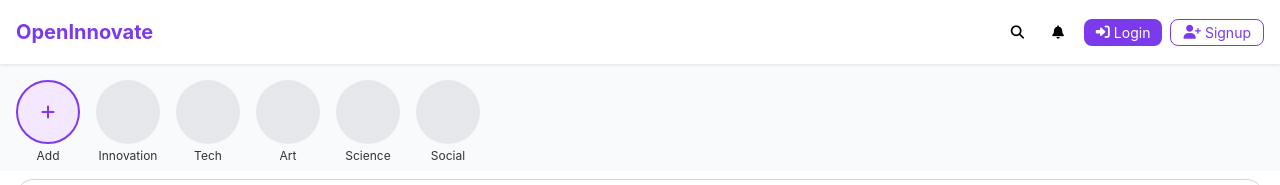
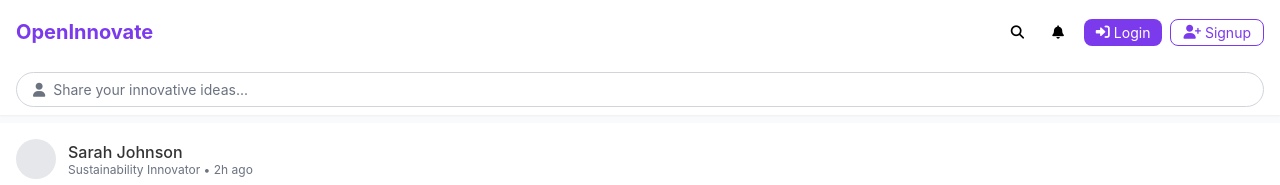
Before and after one commit to Yash-1704/Open_Inovation, a plain HTML site: page index.html in a window 1280 px wide. Shown: the top 185 px of the page. Drawn offline with Linux system fonts and the light colour scheme.

Commit message:
remove status index.html

```diff
--- a/index.html
+++ b/index.html
@@ -1,3 +1,4 @@
+
 <!DOCTYPE html>
 <html lang="en">
 <head>
@@ -285,7 +286,7 @@
             cursor: pointer;
         }
 
-        /* Events tab styling */
+        Events tab styling
         .filter-bar {
             padding: 16px;
             background-color: #fff;
@@ -946,37 +947,6 @@
 
     <!-- Main Content Area -->
     <main>
-        <!-- Community Tab -->
-        <div class="tab-content" id="community-tab">
-            <!-- Stories Section -->
-            <div class="stories-section">
-                <div class="story-item">
-                    <div class="story-circle story-add">
-                        <i class="fas fa-plus"></i>
-                    </div>
-                    <span class="story-label">Add</span>
-                </div>
-                <div class="story-item">
-                    <div class="story-circle story-regular"></div>
-                    <span class="story-label">Innovation</span>
-                </div>
-                <div class="story-item">
-                    <div class="story-circle story-regular"></div>
-                    <span class="story-label">Tech</span>
-                </div>
-                <div class="story-item">
-                    <div class="story-circle story-regular"></div>
-                    <span class="story-label">Art</span>
-                </div>
-                <div class="story-item">
-                    <div class="story-circle story-regular"></div>
-                    <span class="story-label">Science</span>
-                </div>
-                <div class="story-item">
-                    <div class="story-circle story-regular"></div>
-                    <span class="story-label">Social</span>
-                </div>
-            </div>
 
             <!-- Create Post Section -->
             <div class="create-post">
@@ -1091,4 +1061,3 @@
                         <div class="event-header">
                             <div>
                                 <h3 class="event-title">Tech Innovation Hackathon</h3>
-                                <p class
```
